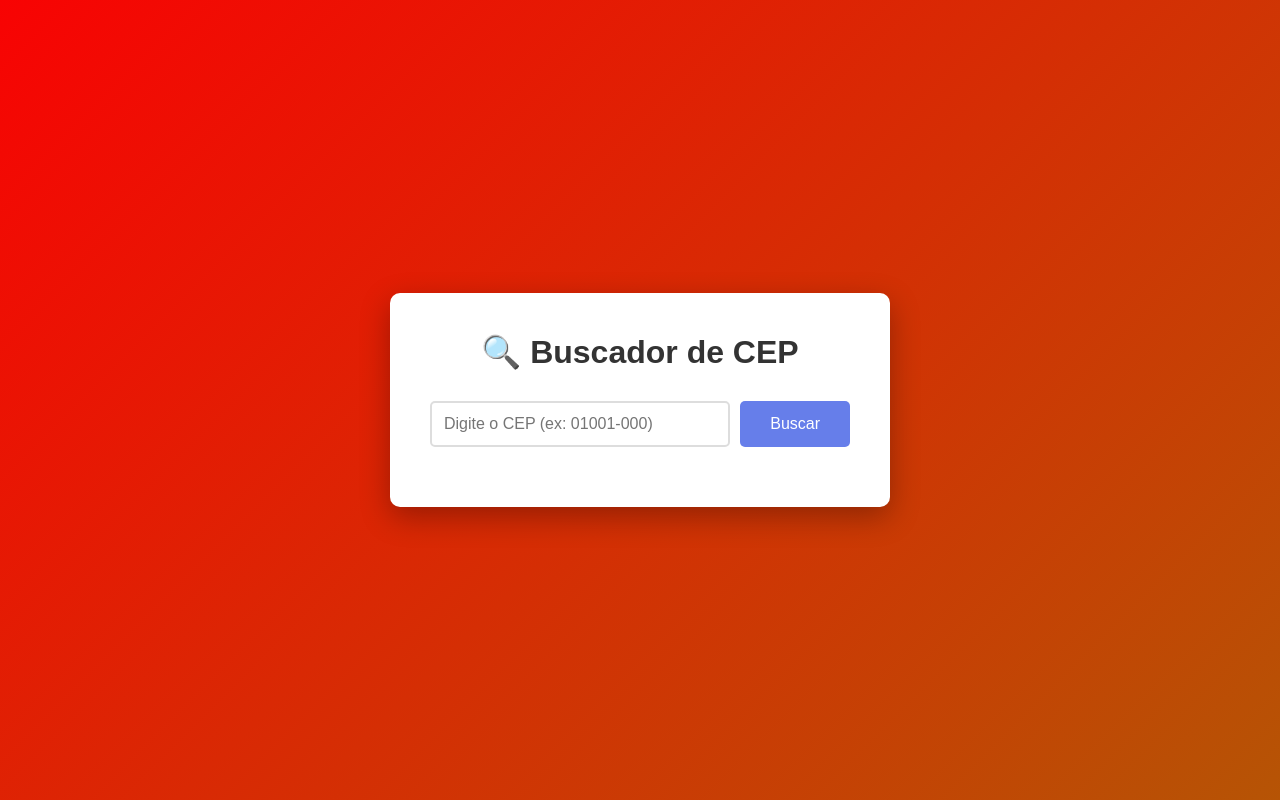
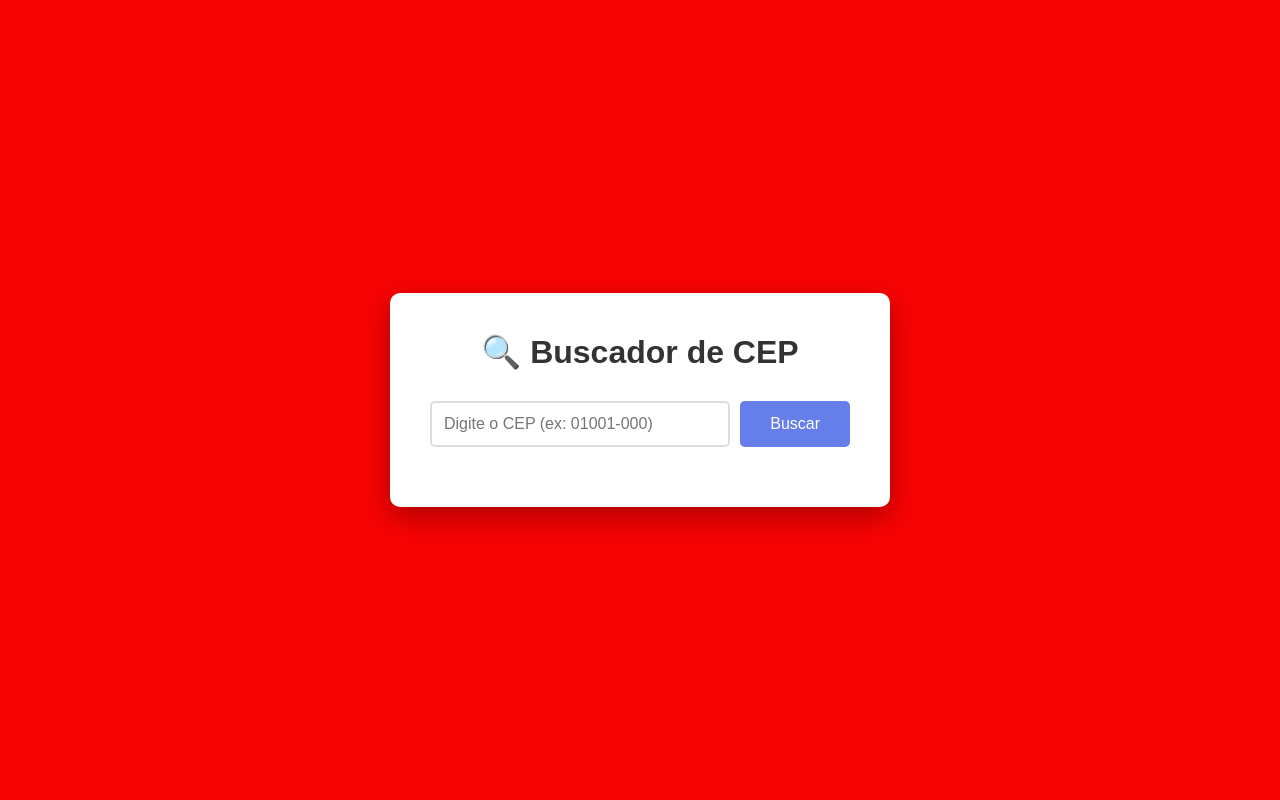
Before and after one commit to edsilva787878/base, a Flask app: page / in a window 1280 px wide. Run offline with Flask 3, Linux system fonts and the light colour scheme.

Commit message:
alterção da cor do background

```diff
--- a/templates/index.html
+++ b/templates/index.html
@@ -12,7 +12,7 @@
         }
         body {
             font-family: Arial, sans-serif;
-            background: linear-gradient(135deg, #f80303 0%, #b65405 100%);
+            background: #f80303;
             min-height: 100vh;
             display: flex;
             justify-content: center;
@@ -177,6 +177,5 @@
             }
         }
     </script>
-
 </body>
 </html>
```
